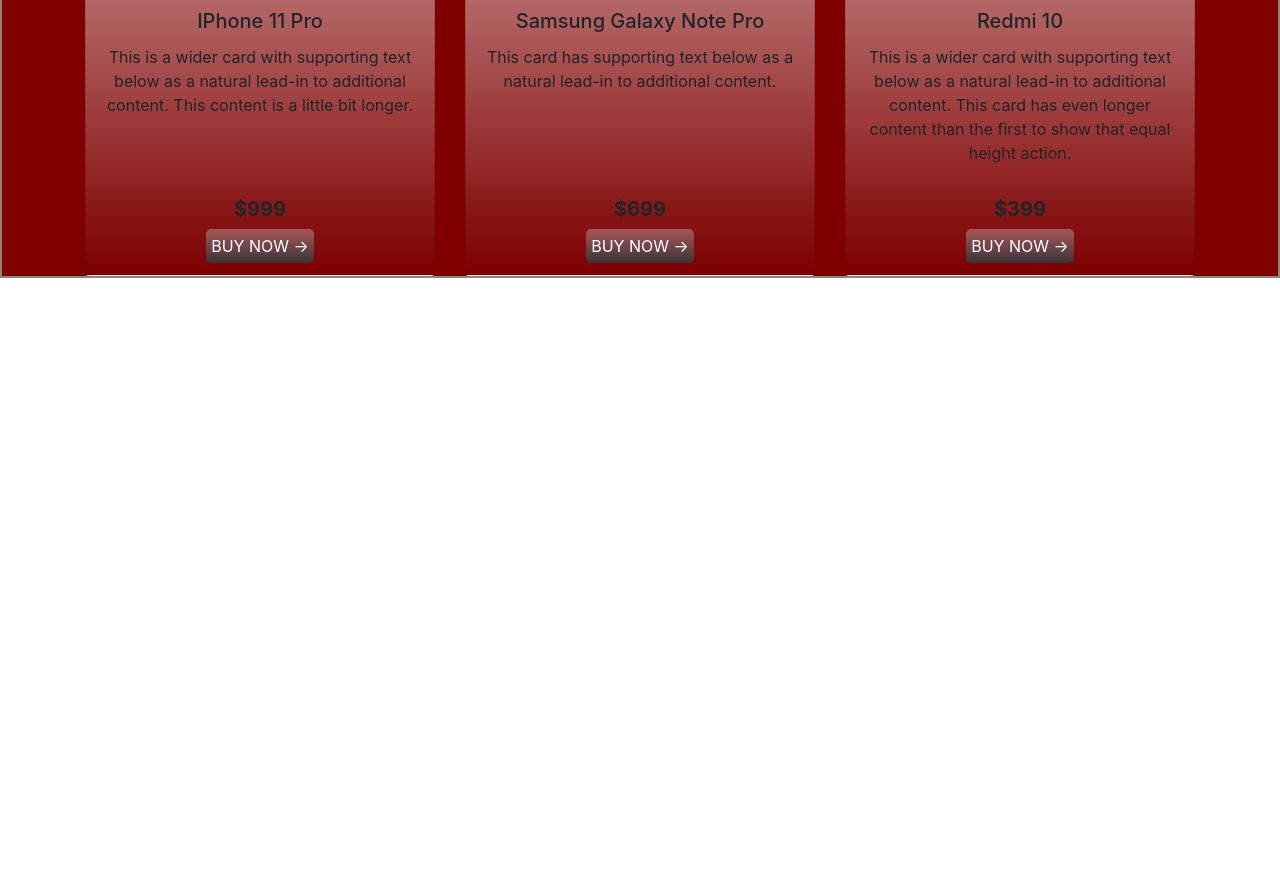
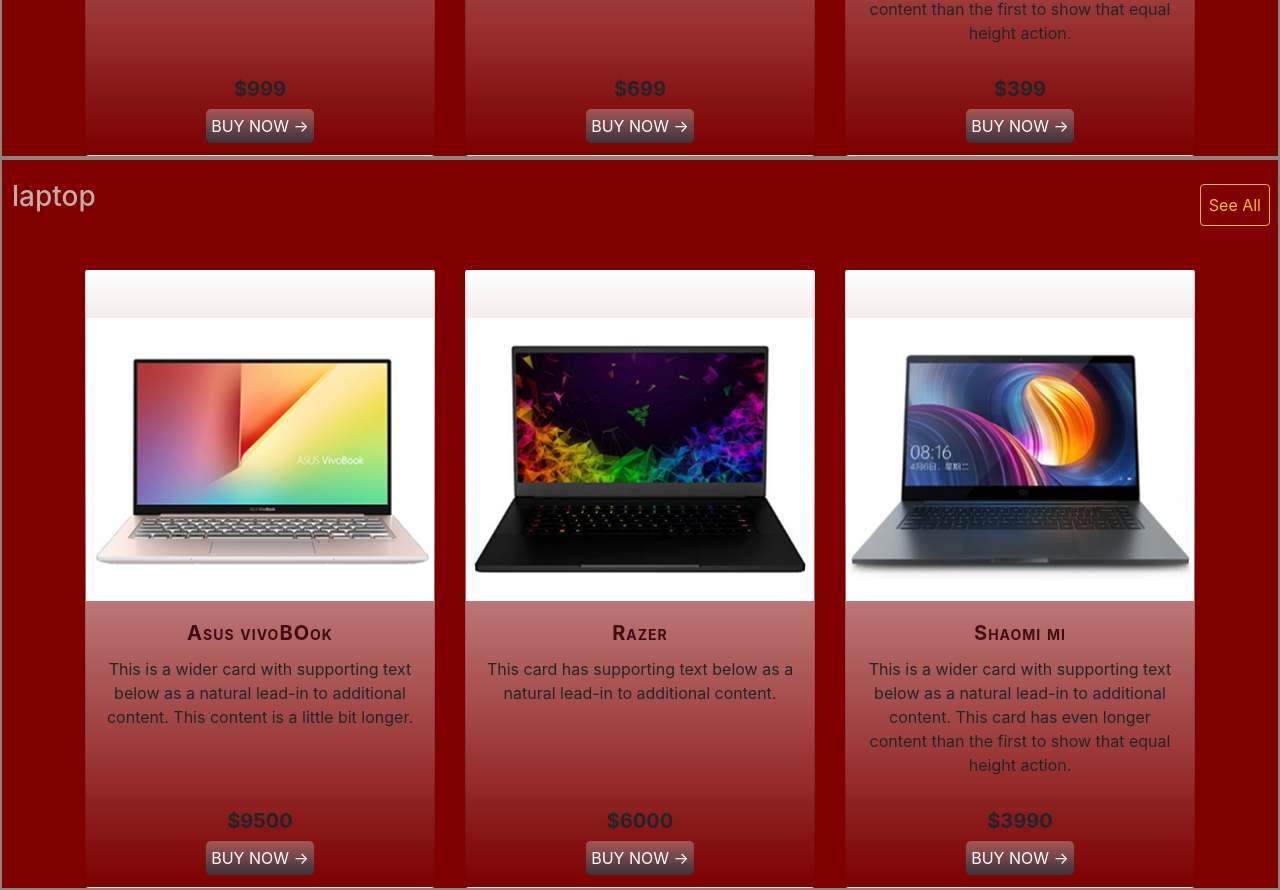
Before and after one commit to khosnuur/E-commerce-website, a website: page index.html in a window 1280 px wide. Shown: the part 1288-2178 px from the top of the page. Before the commit the page ends 1566 px from the top, so only its background shows below. Drawn offline with nearby package versions, Linux system fonts and the light colour scheme.

Commit message:
laptop sec

```diff
--- a/index.html
+++ b/index.html
@@ -22,7 +22,7 @@
 <body>
 <!-- navbar --><!--[-mt-5]use kora hoi margin top hisebe-->
 <!-- [fixed-top] ai cls er madhome nav sec ta fixed hya jabe -->
-    <nav class="navbar navbar-expand-md  navbar-dark  ">
+    <nav class="navbar navbar-expand-md  navbar-dark fixed-top ">
       <div class="container">
         <a class="navbar-brand" href="#">
             <img src="images/logo.png" alt="">
@@ -81,9 +81,9 @@
       </div>
 </section>
 
-<!-- ,,,,,,,,,,,,,,,,,,,,card section,,,,,,,,,,,,,,,,,,,,, -->
+<!-- ,,,,,,,,,,,,,,,,,,,,Phone section,,,,,,,,,,,,,,,,,,,,, -->
 
-<div class="phone-area">
+<div class="phone-area  clearfix" id="product">
   <h3 class="phone d-inline-block ">Smartphone</h3>
   <!-- ;;;;;;;;;;; important class ;;;;;;;;;;;;;;;;;;;;;;; -->
   <button class="btn btn-outline-warning d-inline-block float-right mt-4 mr-2 p-2">See All</button>
@@ -131,7 +131,54 @@
 </div>
 
 
+<!-- ;;;;;;;;;;;;;;;laptop section ;;;;;;;;;;;;;;;;;;;; -->
 
+<div class="phone-area clearfix" id="product">
+  <h3 class="phone d-inline-block ">laptop</h3>
+  <!-- ;;;;;;;;;;; important class ;;;;;;;;;;;;;;;;;;;;;;; -->
+  <button class="btn btn-outline-warning d-inline-block float-right mt-4 mr-2 p-2">See All</button>
+   <div class="container ">
+
+  <div class="card-deck mt-5 ">
+
+  <div class="card pt-5">
+    <img src="images/laptop/product-1.png" class="img-top" alt="...">
+    <div class="card-body">
+      <h5 class="card-title">Asus vivoBOok</h5>
+      <p class="card-text">This is a wider card with supporting text below as a natural lead-in to additional content. This content is a little bit longer.</p>
+    </div>
+    <div class="card-footer">
+      <h5><strong> $9500</strong></h5>
+      <button class="btnn text-white">BUY NOW &rarr;</button>
+    </div>
+  </div>
+
+
+<div class="card pt-5">
+    <img src="images/laptop/product-2.png" class="img-top" alt="...">
+    <div class="card-body">
+      <h5 class="card-title">Razer </h5>
+      <p class="card-text">This card has supporting text below as a natural lead-in to additional content.</p>
+    </div>
+    <div class="card-footer">
+     <h5><strong>   $6000  </strong></h5>
+      <button class="btnn text-white">BUY NOW &rarr;</button>
+    </div>
+  </div>
+  <div class="card pt-5">
+    <img src="images/laptop/product-3.png" class="img-top" alt="...">
+    <div class="card-body">
+      <h5 class="card-title">Shaomi mi </h5>
+      <p class="card-text">This is a wider card with supporting text below as a natural lead-in to additional content. This card has even longer content than the first to show that equal height action.</p>
+    </div>
+    <div class="card-footer">
+      <h5><strong> $3990    </strong></h5>
+      <button class="btnn text-white">BUY NOW &rarr;</button>
+    </div>
+  </div>
+</div>
+</div>
+</div>
 
 
 
--- a/style.css
+++ b/style.css
@@ -65,6 +65,15 @@
     background-image: linear-gradient(white,maroon);
     border: none;
     text-align: center;
+    /* for hover */
+   transition: 0.5s ease;
+  cursor: pointer;
+}
+.card:hover{
+    background-image: radial-gradient(pink,gray);
+    box-shadow: 5px 5px 10px rgb(73, 94, 97);
+    /* for hover */
+    transform: scale(1.2);
 
 }
 .phone-area .img-top{
@@ -76,3 +85,12 @@
     padding: 20px 0px 0px 10px;
 
 }
+/*................. important properties................ */
+.card-title{
+    font-weight: 700;
+    color: rgb(65, 13, 20);
+    text-shadow:2px;
+    letter-spacing: 1px;
+    font-variant: small-caps;
+
+}
```
